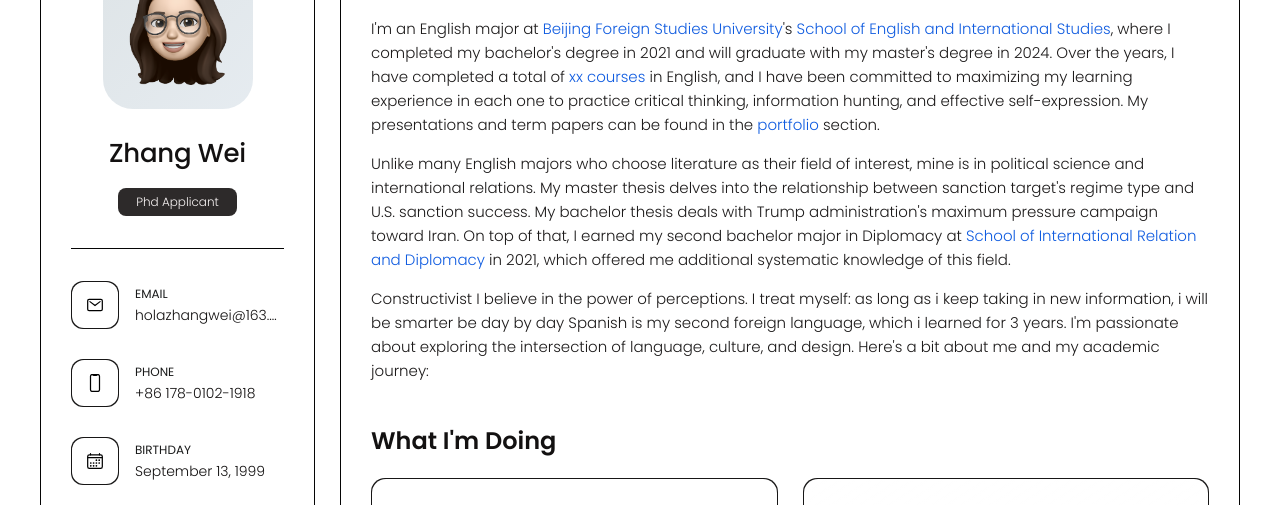
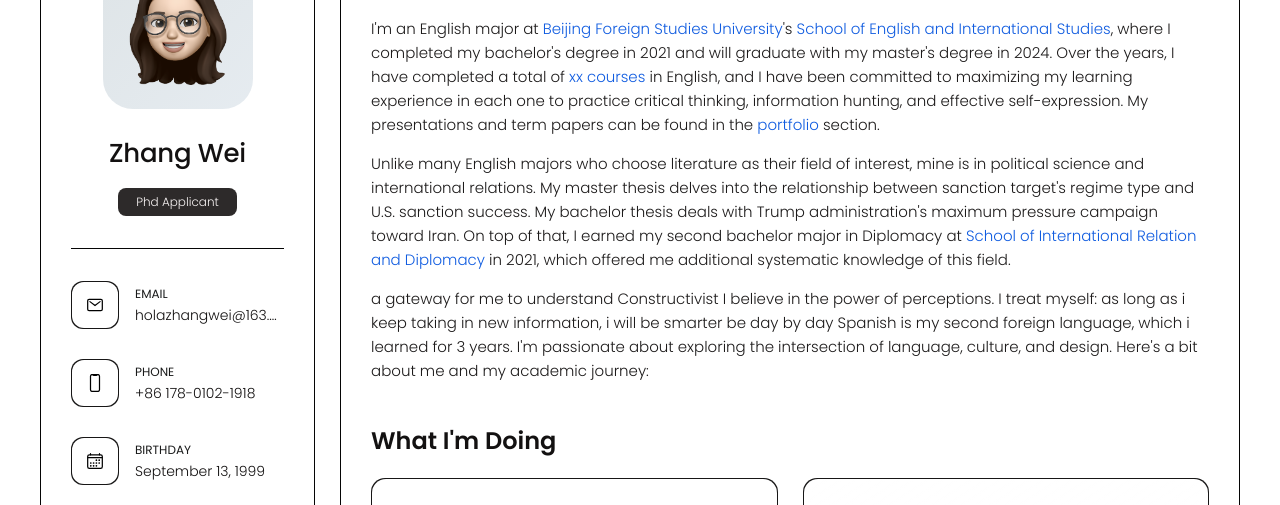
Before and after one commit to meeteliza/profile-vCard-light, a plain HTML site: page index.html in a window 1280 px wide. Shown: the part 162-667 px from the top of the page. Drawn offline with nearby package versions, Linux system fonts and the light colour scheme.

Commit message:
Update index.html

```diff
--- a/index.html
+++ b/index.html
@@ -230,6 +230,7 @@
           </p>
           <!-- outside academia -->
           <p>
+            a gateway for me to understand
             Constructivist
             I believe in the power of perceptions.
             I treat myself: as long as i keep taking in new information, i will be smarter be day by day
```
